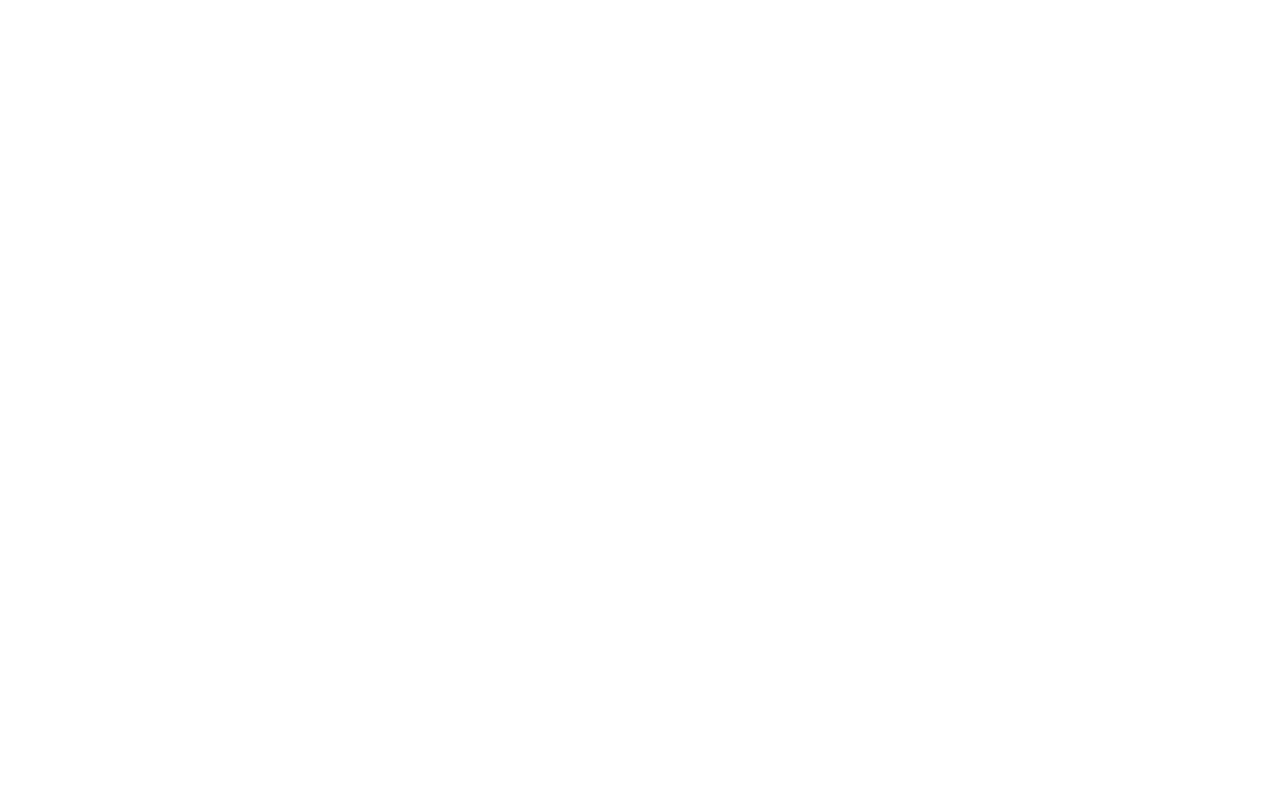
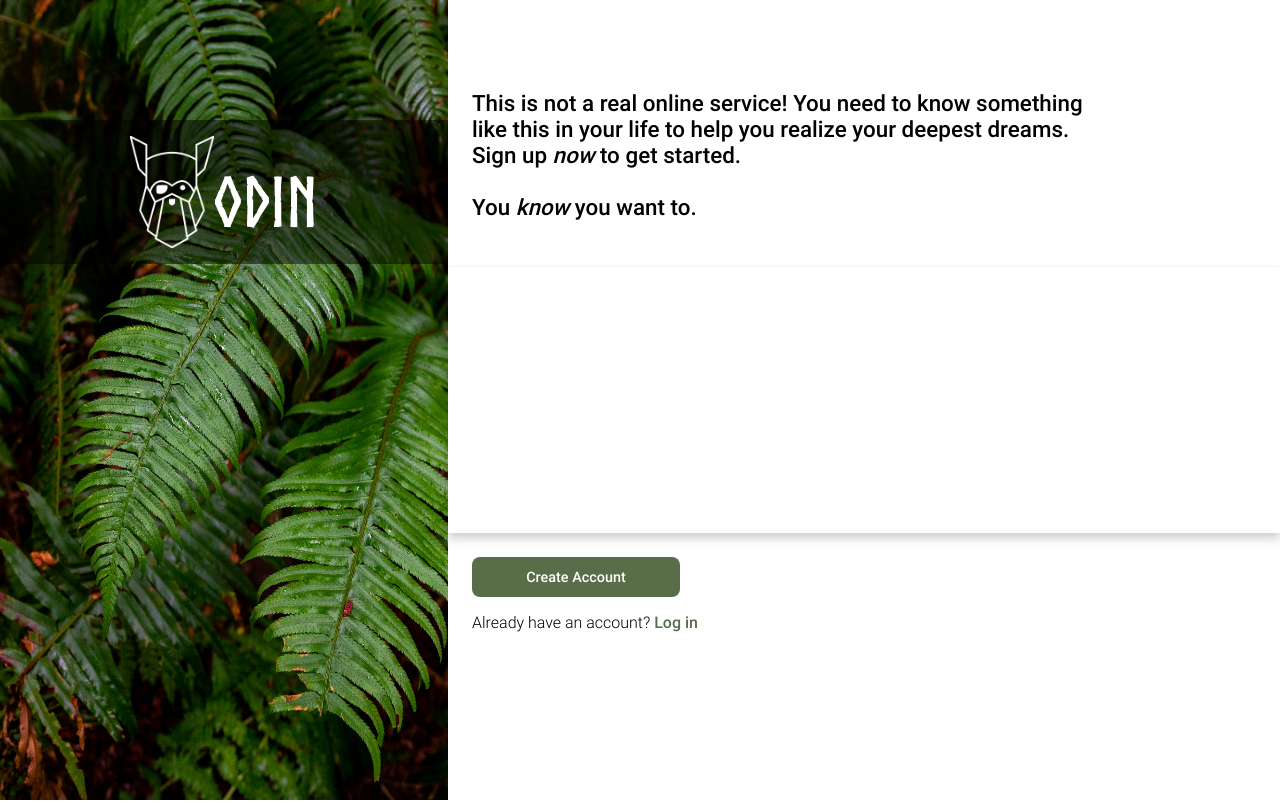
Before and after one commit to okuhlemadondo/odinproject-Sign-Up-Form, a plain HTML site: page index.html in a window 1280 px wide. Drawn offline with Linux system fonts and the light colour scheme.

Commit message:
Pre-Form Layout

```diff
--- a/index.html
+++ b/index.html
@@ -3,7 +3,33 @@
   <head>
     <meta charset="UTF-8" />
     <meta name="viewport" content="width=device-width, initial-scale=1.0" />
-    <title>Document</title>
+    <link rel="stylesheet" href="style.css" />
+    <title>Sign Up</title>
   </head>
-  <body></body>
+  <body>
+    <div class="bg-container">
+      <img src="assets/images/bg.jpg" id="bg" />
+      <div class="logo-container">
+        <img src="assets/images/odin-logo.png" id="logo" />
+        <div class="logo-text">ODIN</div>
+      </div>
+    </div>
+    <div class="form-container">
+      <div class="description">
+        <p>
+          This is not a real online service! You need to know something<br />
+          like this in your life to help you realize your deepest dreams.
+          <br />Sign up <em>now</em> to get started. <br /><br />You
+          <em>know</em> you want to.
+        </p>
+      </div>
+      <div class="form"></div>
+      <div class="cta">
+        <div class="actions">
+          <button>Create Account</button>
+          <div class="log">Already have an account? <a href="#">Log in</a></div>
+        </div>
+      </div>
+    </div>
+  </body>
 </html>
--- a/style.css
+++ b/style.css
@@ -0,0 +1,129 @@
+@font-face {
+  font-family: Norse-Bold;
+  src: url(assets/fonts/Norse-Bold.otf);
+}
+
+@font-face {
+  font-family: Roboto-Medium;
+  src: url(assets/fonts/Roboto-Medium.ttf);
+}
+
+@font-face {
+  font-family: Roboto-Light;
+  src: url(assets/fonts/Roboto-Light.ttf);
+}
+
+* {
+  border: 0px solid red;
+}
+
+body {
+  border: 0px solid rgb(165, 58, 137);
+  overflow: hidden;
+  display: flex;
+  flex-direction: row;
+  justify-content: baseline;
+  height: 100vh;
+  margin: 0;
+}
+
+.bg-container {
+  position: absolute;
+  top: 0;
+  left: 0;
+  width: 35%;
+  height: 100%;
+}
+
+#bg {
+  width: 100%;
+  height: 100%;
+}
+
+.logo-container {
+  position: absolute;
+  top: 15%;
+  left: 0%;
+  width: 100%;
+  padding-block: 1rem;
+  background-color: rgba(0, 0, 0, 0.498);
+  display: flex;
+  justify-content: center;
+  align-items: center;
+}
+
+#logo {
+  height: 7rem;
+}
+
+.logo-text {
+  margin-top: 20px;
+  font-family: Norse-Bold;
+  font-size: 4.3rem;
+  color: white;
+}
+
+.form-container {
+  border: 0px solid blue;
+  position: relative;
+  left: 35%;
+  width: 65%;
+  height: 100%;
+  display: flex;
+  flex-direction: column;
+  justify-content: center;
+  align-items: center;
+}
+
+.form-container > div {
+  width: 100%;
+  flex: 1;
+}
+
+.description {
+  display: flex;
+  font-family: Roboto-Medium;
+  font-size: 1.4rem;
+  align-items: end;
+}
+
+p {
+  padding: 1.5rem;
+}
+
+.form {
+  box-shadow: 0px 5px 10px rgba(0, 0, 0, 0.208);
+}
+
+.cta {
+  display: flex;
+  flex-direction: column;
+}
+
+.actions {
+  display: flex;
+  flex-direction: column;
+  gap: 1rem;
+  margin: 1.5rem;
+}
+
+button {
+  width: 13rem;
+  font-family: Roboto-Medium;
+  padding-inline: 0.7rem;
+  padding-block: 0.7rem;
+  font-size: 0.9rem;
+  border-radius: 0.5rem;
+  background-color: #596d48;
+  color: white;
+}
+
+a {
+  color: #596d48;
+  font-family: Roboto-Medium;
+  text-decoration: none;
+}
+
+.log {
+  font-family: Roboto-Light;
+}
```
Also changed, not shown: assets/fonts/Roboto-Black.ttf (added), assets/fonts/Roboto-BlackItalic.ttf (added), assets/fonts/Roboto-Bold.ttf (added), assets/fonts/Roboto-BoldItalic.ttf (added), assets/fonts/Roboto-Italic.ttf (added), assets/fonts/Roboto-Light.ttf (added), assets/fonts/Roboto-LightItalic.ttf (added), assets/fonts/Roboto-Medium.ttf (added), assets/fonts/Roboto-MediumItalic.ttf (added), assets/fonts/Roboto-Regular.ttf (added), assets/fonts/Roboto-Thin.ttf (added), assets/fonts/Roboto-ThinItalic.ttf (added), 1 other file.
